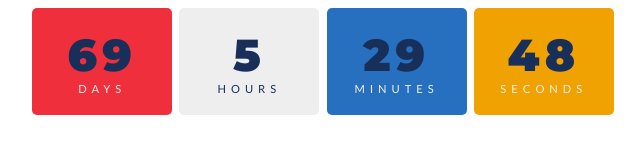
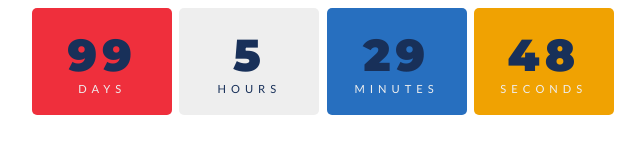
Before and after one commit to Puebllo/notion-date-up, a plain HTML site: page index.html in a window 1280 px wide. Shown: the full height of the page, 317-957 px from the left. Drawn offline with Linux system fonts and the light colour scheme.

Commit message:
Update index.html

```diff
--- a/index.html
+++ b/index.html
@@ -103,7 +103,7 @@ body{
 </body>
 <script>
 //    const year = new Date().getFullYear();
-const myDate = new Date('Oct 19, 2023 18:00:00');
+const myDate = new Date('Sep 19, 2023 18:00:00');
 console.log(myDate);
 
 // countdown
```
